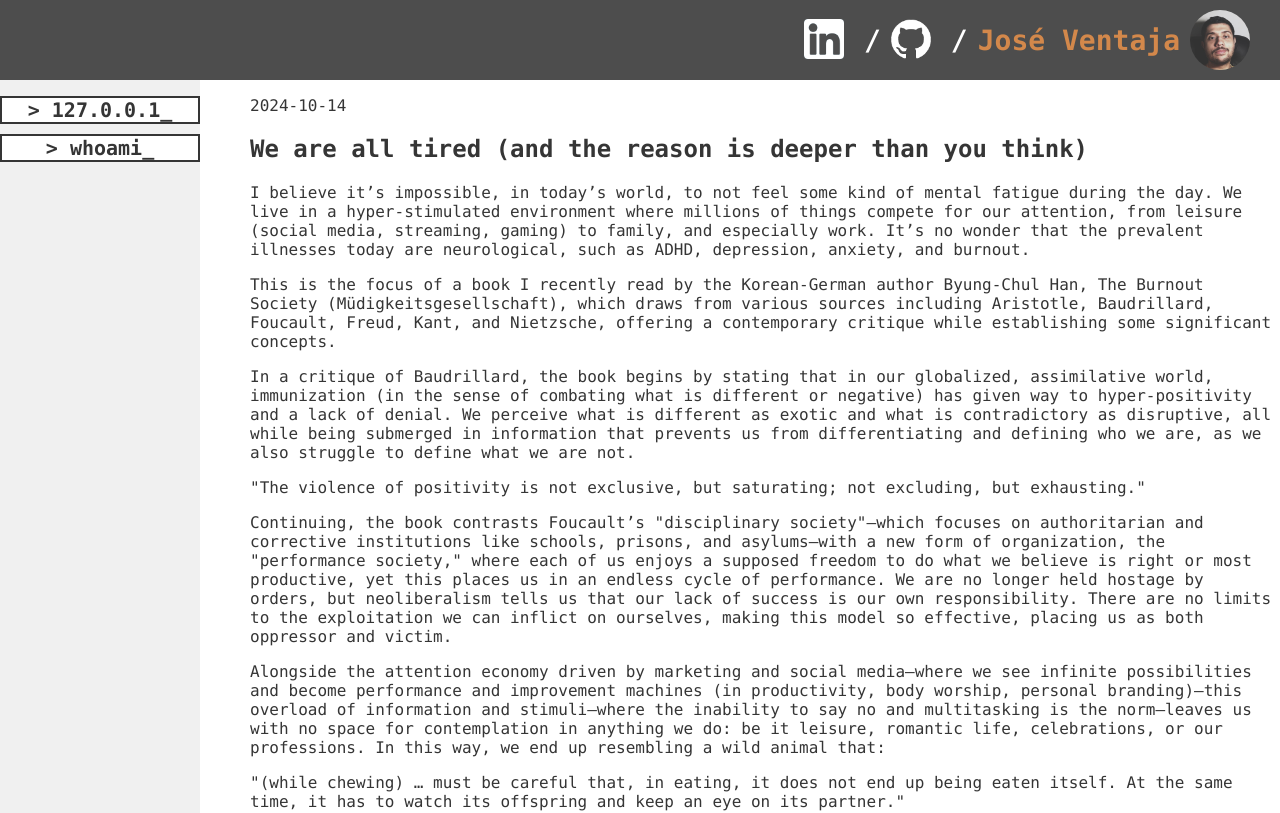
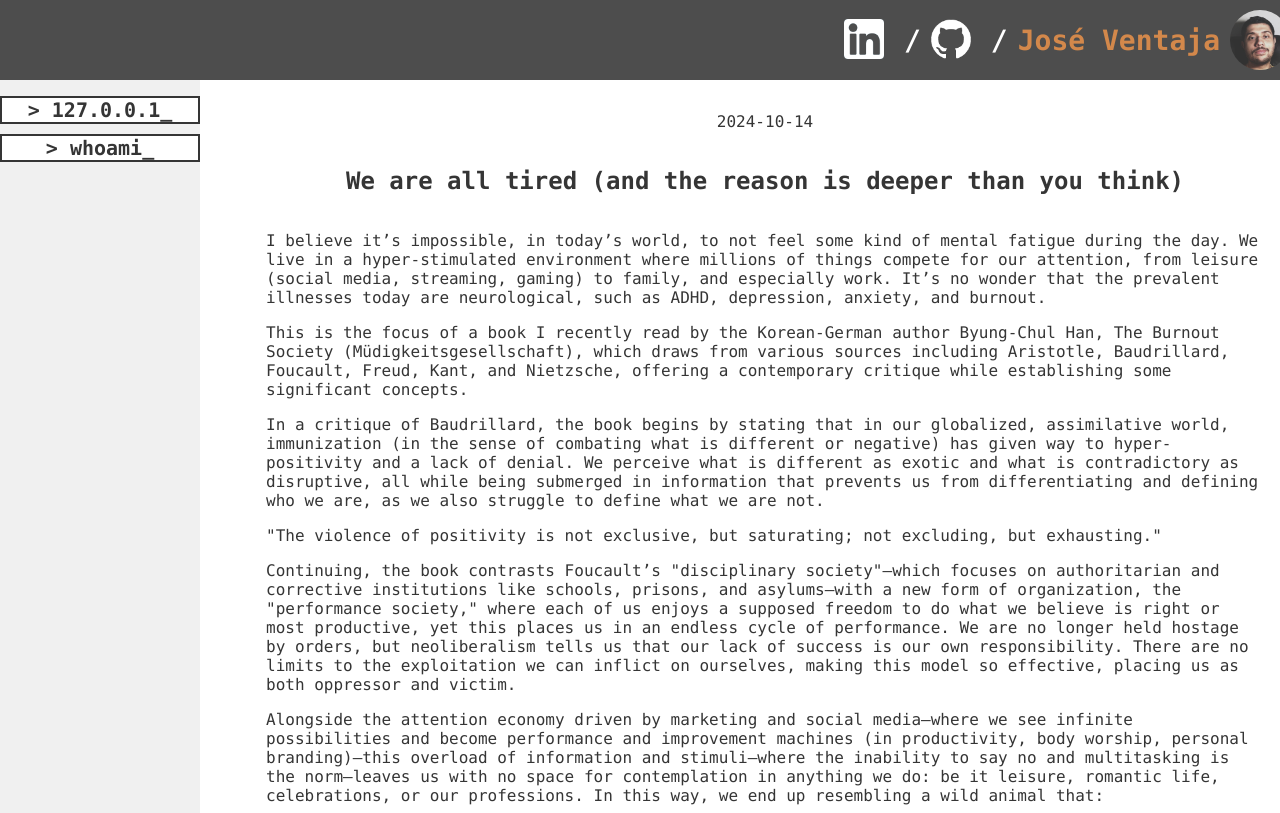
Before and after one commit to jrventaja/mypage, a React (Create React App) app: page / in a window 1280 px wide. Shown: the top 813 px of the page. Built offline with nearby package versions, Linux system fonts and the light colour scheme.

Commit message:
changes to style

```diff
--- a/src/App.css
+++ b/src/App.css
@@ -68,7 +68,6 @@
 .newspaper {
   column-count: 2;
   column-gap: 30px;
-  font-family: Arial, sans-serif;
   line-height: 1.6;
-  width: 60%;
+  text-indent: 20px;
 }
--- a/src/components/about/About.css
+++ b/src/components/about/About.css
@@ -3,15 +3,8 @@
   flex-direction: column;
   color: rgb(53, 53, 53);
   align-items: center;
-}
-
-
-.newspaper {
-  column-count: 2;
-  column-gap: 30px;
-  font-family: Arial, sans-serif;
-  line-height: 1.6;
-  width: 60%;
+  margin-top: 80px;
+  margin-left: 250px;
 }
 
 .p {
@@ -28,4 +21,8 @@
   .newspaper {
     column-count: 1;
   }
+
+  .about {
+    margin-left: 80px;
+  }
 }
--- a/src/components/header/Header.css
+++ b/src/components/header/Header.css
@@ -9,6 +9,10 @@
   z-index: 1000;
   height: 80px;
   flex-direction: row-reverse;
+  position: fixed;
+  top: 0; /* Position it at the top of the viewport */
+  left: 0; /* Align it to the left */
+  width: 100%; /* Make it full width */
 }
 
 .profile-picture {
--- a/src/components/home/Home.css
+++ b/src/components/home/Home.css
@@ -1,4 +1,17 @@
 .home {
   margin-left: 250px;
   color: rgb(53, 53, 53);
+  display: flex;
+  margin-top: 80px;
+  column-count: 1;
 }
+
+@media (max-width: 600px) {
+  .newspaper {
+    column-count: 1;
+  }
+
+  .home {
+    margin-left: 80px;
+  }
+}
--- a/src/components/home/Home.js
+++ b/src/components/home/Home.js
@@ -4,9 +4,9 @@ import Posts from '../../posts/Posts';
 
 const Home = () => {
   return (
-    <main className="home">
+    <div className="home">
       <Posts />
-    </main>
+    </div>
   );
 };
 
--- /dev/null
+++ b/src/posts/Posts.css
@@ -0,0 +1,15 @@
+.post {
+    display: flex;
+    flex-direction: column;
+    align-items: center;
+}
+
+.posts {
+    align-items: center;
+    display: flex;
+    padding: 1em;
+}
+
+.newspaper {
+    width: 80%;
+}
--- a/src/posts/Posts.js
+++ b/src/posts/Posts.js
@@ -1,5 +1,5 @@
 import React, { useEffect, useState } from 'react';
-
+import './Posts.css';
 
 const Posts = () => {
     const [posts, setPosts] = useState([]);
@@ -17,10 +17,10 @@ const Posts = () => {
             });
     }, []);
     return (
-        <div>
+        <div className='posts'>
             {Array.isArray(posts) && posts.length > 0 ? (
                 posts.map(post => (
-                    <div key={post.datetime}>
+                    <div key={post.datetime} className='post'>
                          <p>{post.datetime}</p>
                         <h2>{post.title}</h2>
                         <div dangerouslySetInnerHTML={{ __html: post.content }} />
```
Also changed, not shown: 1 other file (tests, documents, lock files or other folders).
